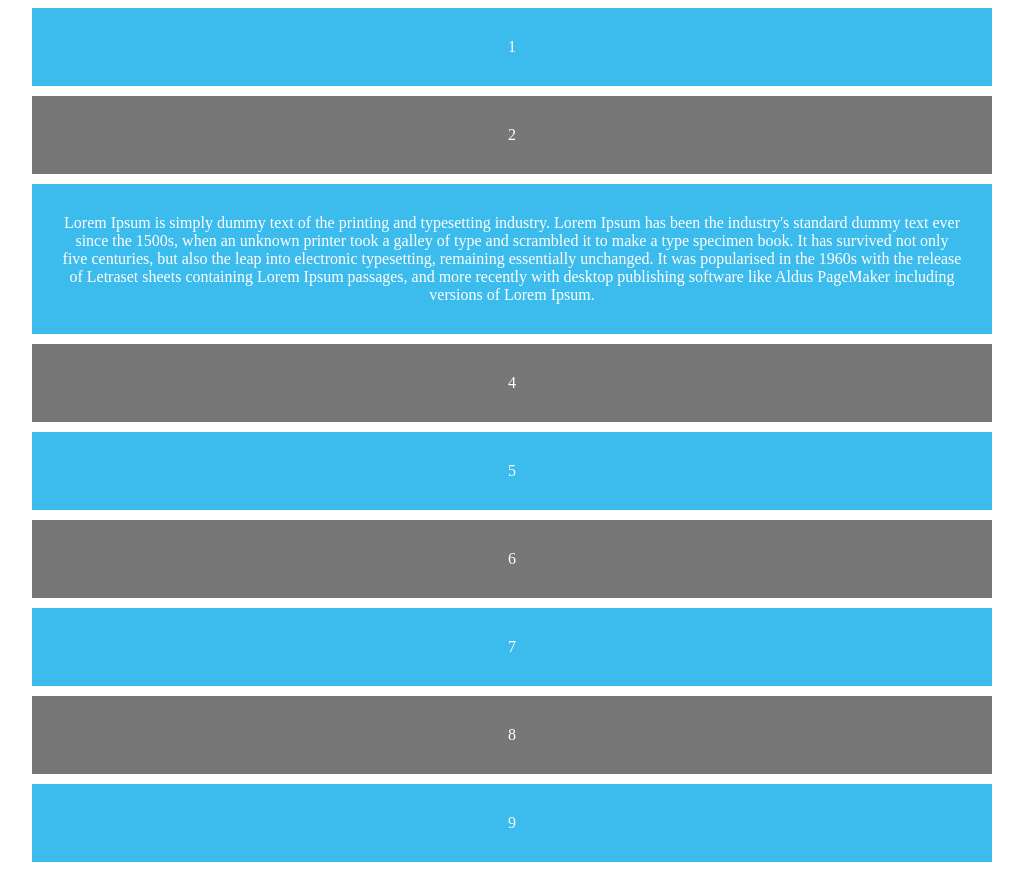
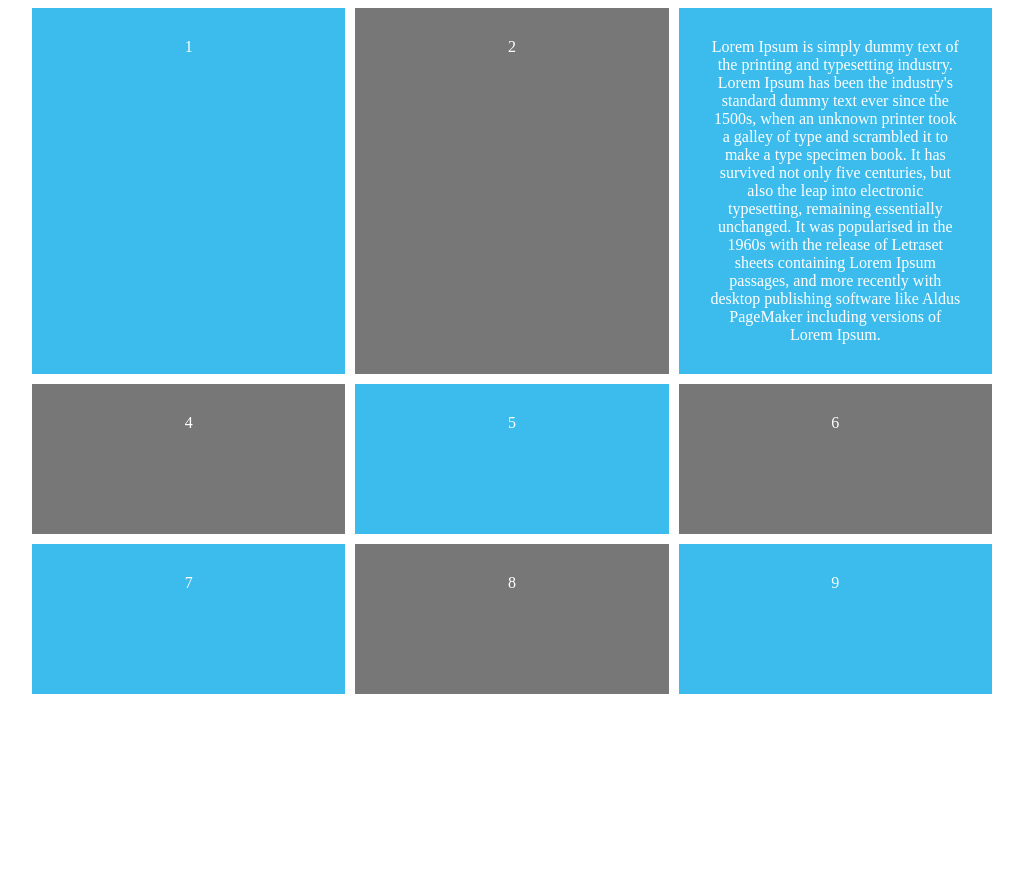
Before and after one commit to seshan-b/TUTORIAL___css-grid-system, a plain HTML site: page rows.html in a window 1280 px wide. Shown: the whole page, without its empty margins (128-1151 px from the left). After the commit the page ends 800 px from the top, so only its background shows below. Drawn offline with Linux system fonts and the light colour scheme.

Commit message:
Grid rows edited

```diff
--- a/rows.html
+++ b/rows.html
@@ -13,11 +13,11 @@
 		}
 		#content{
 			display: grid;
-			/* grid-template-columns: repeat(3, 1fr); */
-			/*grid-auto-rows: minmax(150px, auto);*/
-			/* grid-template-rows: repeat(3, minmax(150px, auto)); */
-			/*grid-row-gap: 10px;
-			grid-column-gap: 10px;*/
+			grid-template-columns: repeat(3, 1fr);
+			/* grid-auto-rows: minmax(150px, auto); */
+			grid-template-rows: repeat(3, minmax(150px, auto));
+			/* grid-row-gap: 10px; */
+			/* grid-column-gap: 10px; */
 			grid-gap: 10px;
 			max-width: 960px;
 			margin: 0 auto;
```
